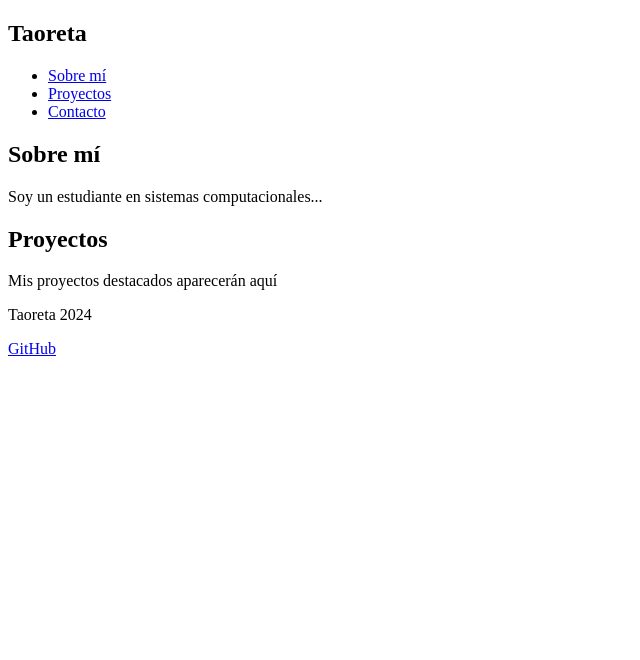
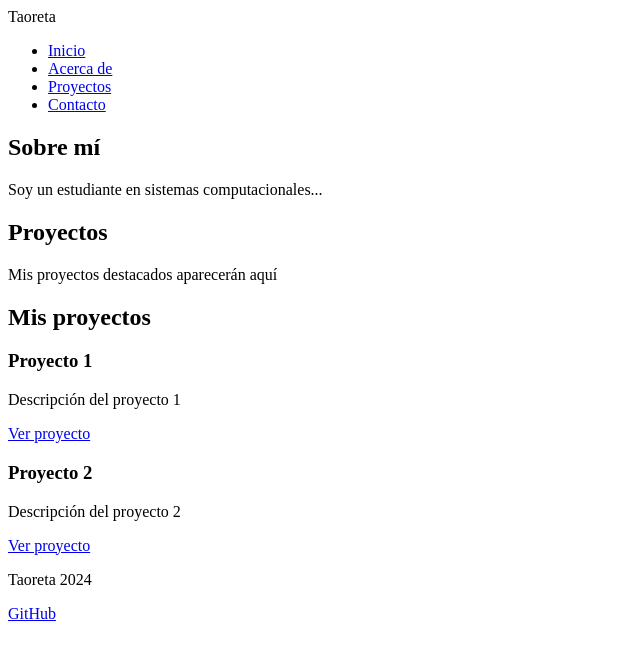
Before and after one commit to taoreta-ed/taoreta-ed, a React (Vite) app: page / in a window 1280 px wide. Shown: the top 660 px of the page, without its empty margins (0-640 px from the left). Built offline with nearby package versions, Linux system fonts and the light colour scheme.

Commit message:
feat: Add Navbar and Projects components, integrate Vite React plugin

```diff
--- a/package.json
+++ b/package.json
@@ -15,6 +15,7 @@
   "license": "ISC",
   "description": "",
   "dependencies": {
+    "@vitejs/plugin-react": "^4.3.4",
     "react": "^19.0.0",
     "react-dom": "^19.0.0",
     "vite": "^6.0.5"
--- a/src/App.jsx
+++ b/src/App.jsx
@@ -1,17 +1,12 @@
 import React from 'react';
+import Navbar from './components/Navbar';
+import Projects from './components/Projects';
 
 const App = () => {
     return (
         <div>
             <header>
-                <nav>
-                    <h1>Taoreta</h1>
-                    <ul>
-                        <li><a href="#about">Sobre mí</a></li>
-                        <li><a href="#projects">Proyectos</a></li>
-                        <li><a href="#contact">Contacto</a></li>
-                    </ul>
-                </nav>
+                <Navbar/>
             </header>
             <main>
                 <section id="about">
@@ -22,6 +17,10 @@ const App = () => {
                     <h2>Proyectos</h2>
                     <div>Mis proyectos destacados aparecerán aquí</div>
                 </section>
+
+                {/* Seccion de proyectos */}
+                <Projects/>
+
             </main>
             <footer>
                 <p>Taoreta 2024</p>
--- /dev/null
+++ b/src/components/Navbar.jsx
@@ -0,0 +1,25 @@
+import React from "react";
+
+const Navbar = () => (
+    <nav className="bg-gray-800 text-white p-4">
+        <div className="container mx-auto flex justify-between intems-center">
+            <div className="text-xl font-bold">Taoreta</div>
+            <ul className="flex">
+                <li>
+                    <a href="#" className="hover:text-gray-400">Inicio</a>
+                </li>
+                <li>
+                    <a href="#about" className="hover:text-gray-400">Acerca de</a>
+                </li>
+                <li>
+                    <a href="#projects" className="hover:text-gray-400">Proyectos</a>
+                </li>
+                <li>
+                    <a href="#contact" className="hover:text-gray-400">Contacto</a>
+                </li>
+            </ul>
+        </div>
+    </nav>
+);
+
+export default Navbar;
--- a/src/components/Projects.jsx
+++ b/src/components/Projects.jsx
@@ -13,3 +13,5 @@ const Projects = () => {
         </section>
     );
 };
+
+export default Projects;
--- a/vite.config.js
+++ b/vite.config.js
@@ -1,5 +1,7 @@
 import { defineConfig } from "vite";
+import react from '@vitejs/plugin-react';
 
 export default defineConfig({
-    base: '/taoreta-ed/'
+    base: '/taoreta-ed/',
+    plugins: [react()],
 })
```
Also changed, not shown: 1 other file (tests, documents, lock files or other folders).
